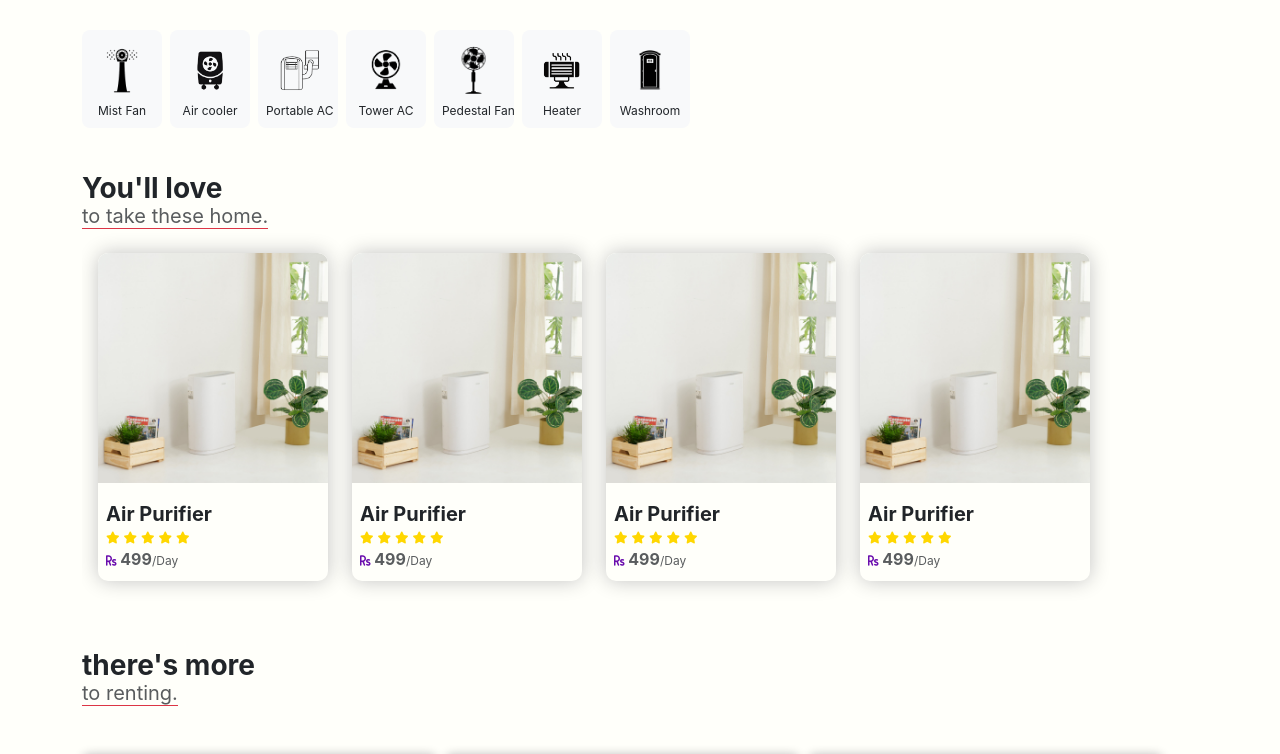
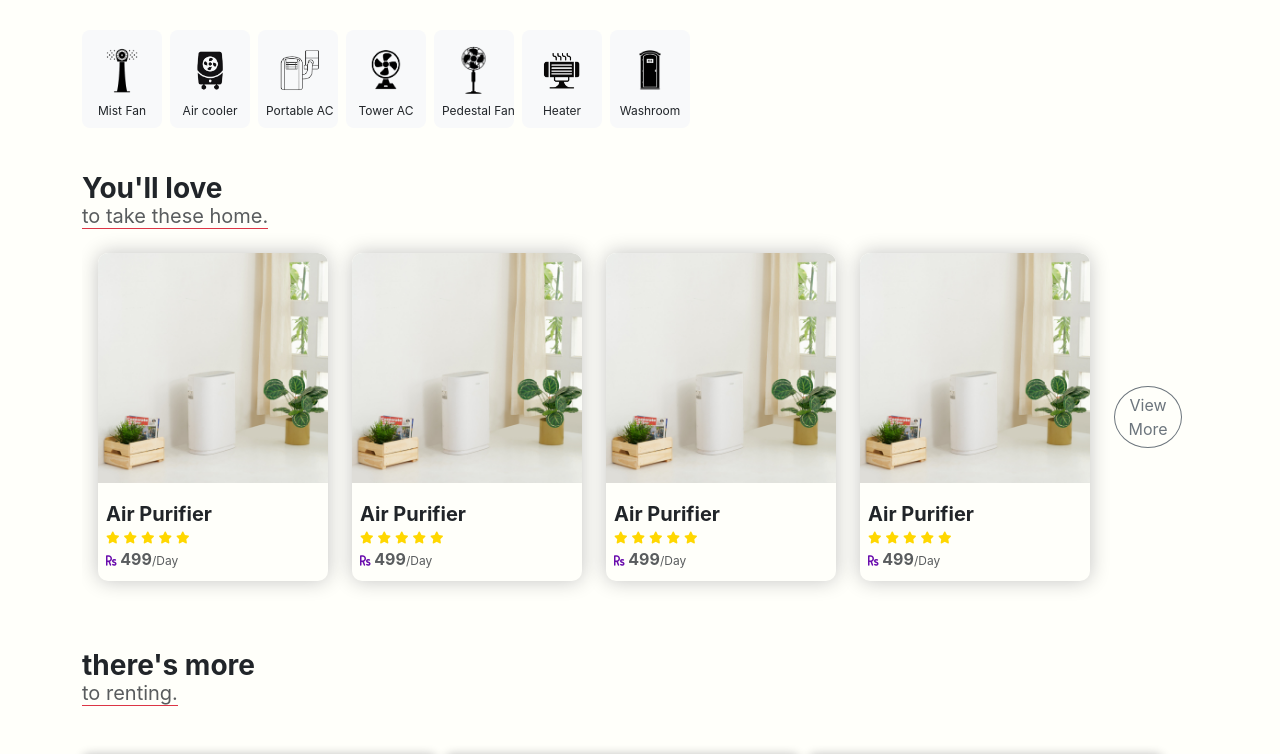
Before and after one commit to Kaminou2904/RentingGO, a React (Create React App) app in the folder frontend/: page / in a window 1280 px wide. Shown: the part 504-1258 px from the top of the page. Built offline with nearby package versions, Linux system fonts and the light colour scheme.

Commit message:
view more button added in home page

```diff
--- a/frontend/src/Pages/Home/Home.jsx
+++ b/frontend/src/Pages/Home/Home.jsx
@@ -1,5 +1,6 @@
 import React from 'react';
 import './Home.css';
+import { Link } from 'react-router-dom';
 import Carousel from '../../components/Carousel/carousel';
 import Categories from '../../components/Categories/Categories';
 import Productcard from '../../components/Productcard/Productcard';
@@ -28,6 +29,9 @@ function Home() {
                         <Productcard />
                         <Productcard />
                         <Productcard />
+                        <div className="btnWrap d-flex justify-content-center align-items-center">
+                        <Link to='/listing' className="btn btn-outline-secondary rounded-circle">View More</Link>
+                        </div>
                     </div>
                 </div>
                 <div className="more mb-5">
```
